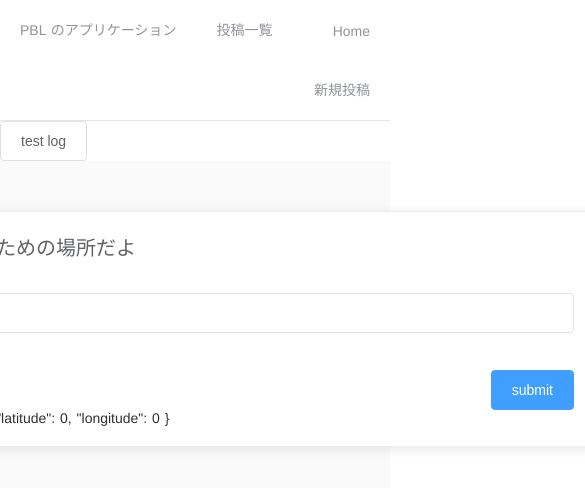
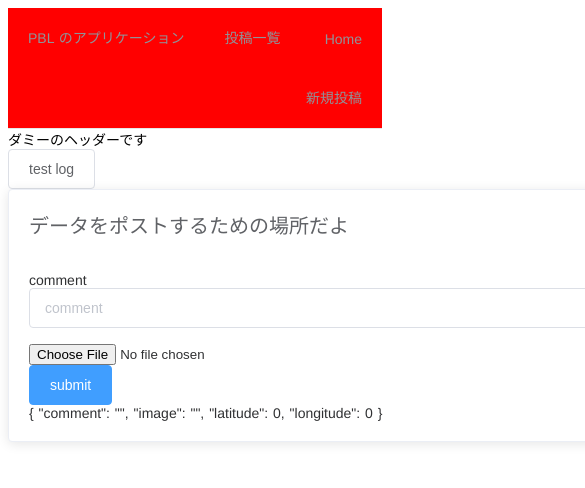
Before and after one commit to ryu1-1uyr/firenuxt, a Nuxt app: page /posts/new in a window 390 px wide. Shown: the top 488 px of the page, 585 px wide, since content can reach past the window. Built offline with nearby package versions, Linux system fonts and the light colour scheme; no server answers; the database is empty.

Commit message:
headerの数を増やしてMobile対応をする方針にした

```diff
--- a/assets/common.css
+++ b/assets/common.css
@@ -8,52 +8,65 @@ html {
   box-sizing: border-box;
 }
 
-*, *:before, *:after {
-  box-sizing: border-box;
-  margin: 0;
+/**, *:before, *:after {*/
+  /*box-sizing: border-box;*/
+  /*margin: 0;*/
+/*}*/
+
+/*.wrapper {*/
+  /*background: #FAFAFA;*/
+  /*width: 100%;*/
+  /*min-height: calc(100vh - 61px);*/
+/*}*/
+
+/*.el-card {*/
+  /*flex: 1;*/
+/*}*/
+
+/*.container:not(.__nuxt-error-page) {*/
+  /*width: 96%;*/
+  /*max-width: 980px;*/
+  /*padding: 30px 0;*/
+  /*margin: 0 auto;*/
+  /*min-height: calc(100vh - 61px);*/
+  /*display: flex;*/
+  /*justify-content: center;*/
+  /*align-items: flex-start;*/
+/*}*/
+
+/*.text-left {*/
+  /*text-align: left;*/
+/*}*/
+
+/*.text-center {*/
+  /*text-align: center;*/
+/*}*/
+
+/*.text-right {*/
+  /*text-align: right;*/
+/*}*/
+
+/*p {*/
+  /*margin: 16px 0;*/
+/*}*/
+
+/*.postArea {*/
+  /*padding: 20px 50px;*/
+/*}*/
+
+/*.map {*/
+  /*margin-top: 50px;*/
+/*}*/
+
+#dummyHeader{
+  display: none;
 }
 
-.wrapper {
-  background: #FAFAFA;
-  width: 100%;
-  min-height: calc(100vh - 61px);
+@media (max-width: 680px) {
+  #theheader{
+    background-color: red;
+  }
+  #dummyHeader{
+    display: flex;
+  }
 }
-
-.el-card {
-  flex: 1;
-}
-
-.container:not(.__nuxt-error-page) {
-  width: 96%;
-  max-width: 980px;
-  padding: 30px 0;
-  margin: 0 auto;
-  min-height: calc(100vh - 61px);
-  display: flex;
-  justify-content: center;
-  align-items: flex-start;
-}
-
-.text-left {
-  text-align: left;
-}
-
-.text-center {
-  text-align: center;
-}
-
-.text-right {
-  text-align: right;
-}
-
-p {
-  margin: 16px 0;
-}
-
-.postArea {
-  padding: 20px 50px;
-}
-
-.map {
-  margin-top: 50px;
-}
--- a/components/TheHeader.vue
+++ b/components/TheHeader.vue
@@ -1,5 +1,5 @@
 <template>
-  <el-menu mode="horizontal" :router="true">
+  <el-menu id="theheader" mode="horizontal" :router="true">
 
       <el-menu-item index="1" style="pointer-events:none;" :route="{ path: '/' }">
         PBL のアプリケーション
--- a/layouts/default.vue
+++ b/layouts/default.vue
@@ -1,6 +1,7 @@
 <template>
   <div>
     <TheHeader />
+    <div id="dummyHeader">ダミーのヘッダーです</div>
     <el-button @click="testlog">test log</el-button>
     <p style='display: none'>{{loadList}}</p>
     <!--<Postdata />-->
```
